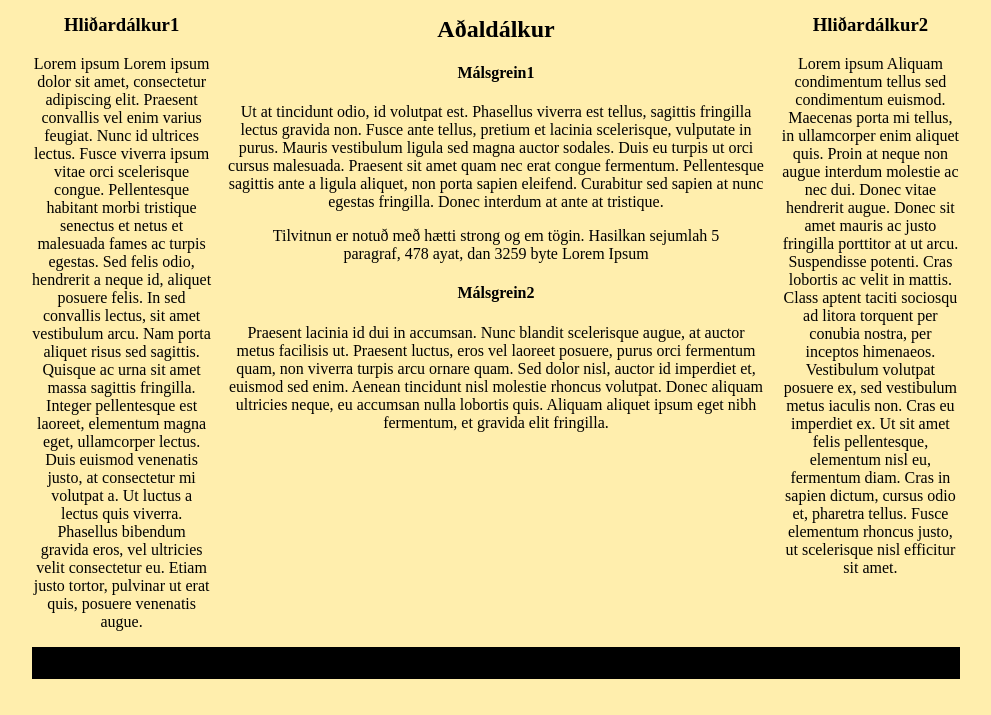
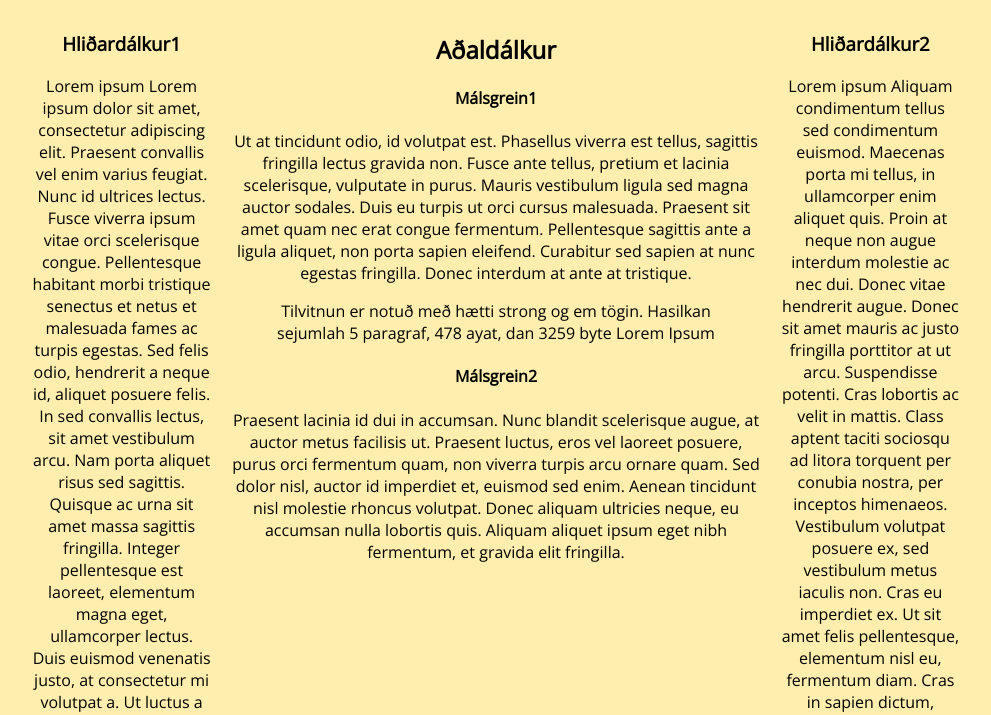
Before and after one commit to BHB2187/BHB2187.github.io, a plain HTML site: page verkefni3/v31/index.html in a window 1280 px wide. Shown: the part 225-940 px from the top of the page, without its empty margins (144-1135 px from the left). Drawn offline with nearby package versions, Linux system fonts and the light colour scheme.

Commit message:
Add files via upload

```diff
--- a/verkefni3/v31/index.html
+++ b/verkefni3/v31/index.html
@@ -4,6 +4,7 @@
     <meta charset="UTF-8">
     <meta name="viewport" content="width=device-width, initial-scale=1.0">
     <meta http-equiv="X-UA-Compatible" content="ie=edge">
+    <link href="https://fonts.googleapis.com/css?family=Open+Sans&display=swap" rel="stylesheet">
     <title>Verkefni 3. Skipulag með CSS GRID</title>
     <link rel="stylesheet" href="styles.css">
 </head>
--- a/verkefni3/v31/styles.css
+++ b/verkefni3/v31/styles.css
@@ -10,6 +10,7 @@ body {
 }
 body {
     background-color: #ffeead;
+    font-family: 'Open Sans', sans-serif;
 }
 /* -- Grid area -- */
 .container {
```
